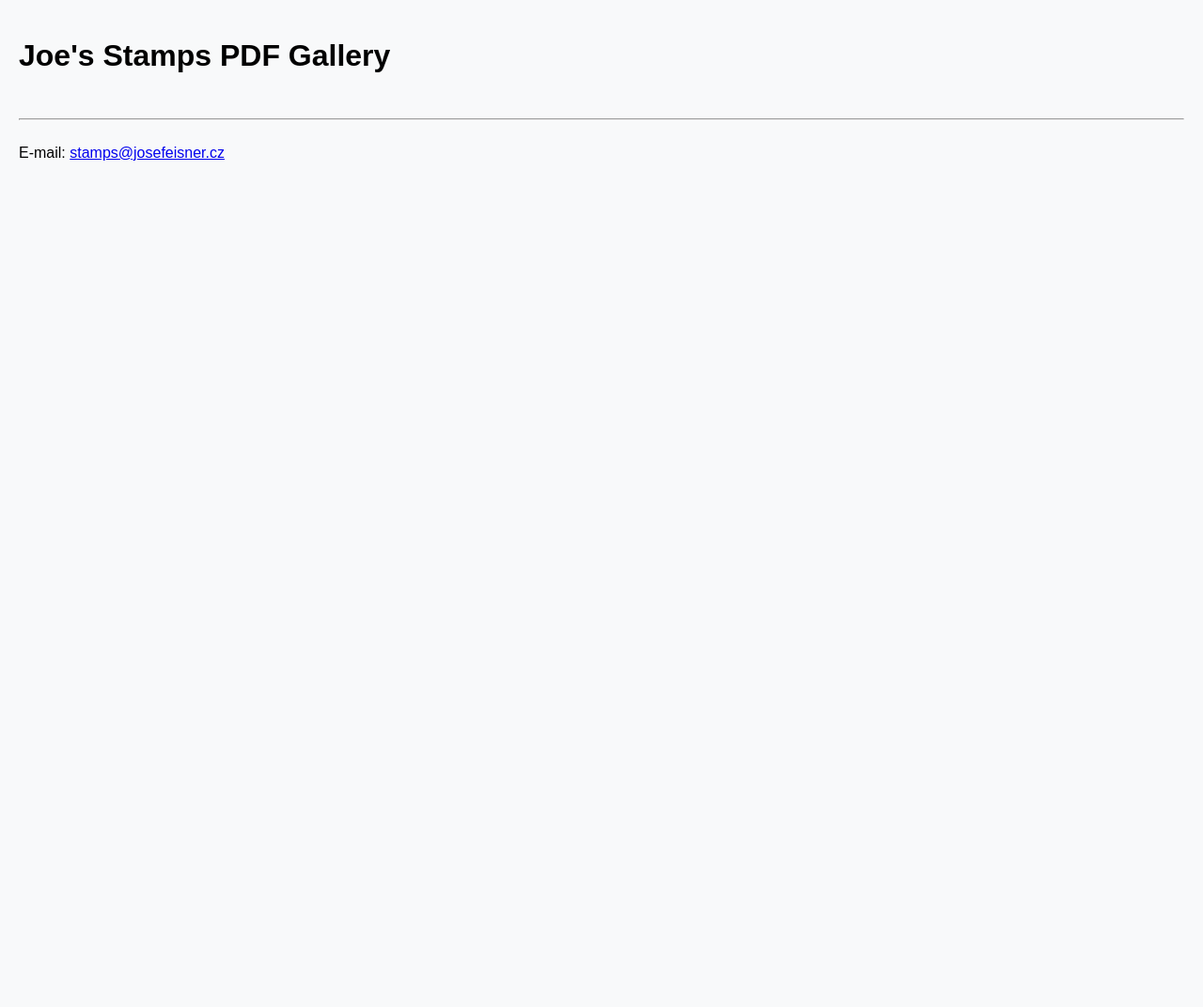
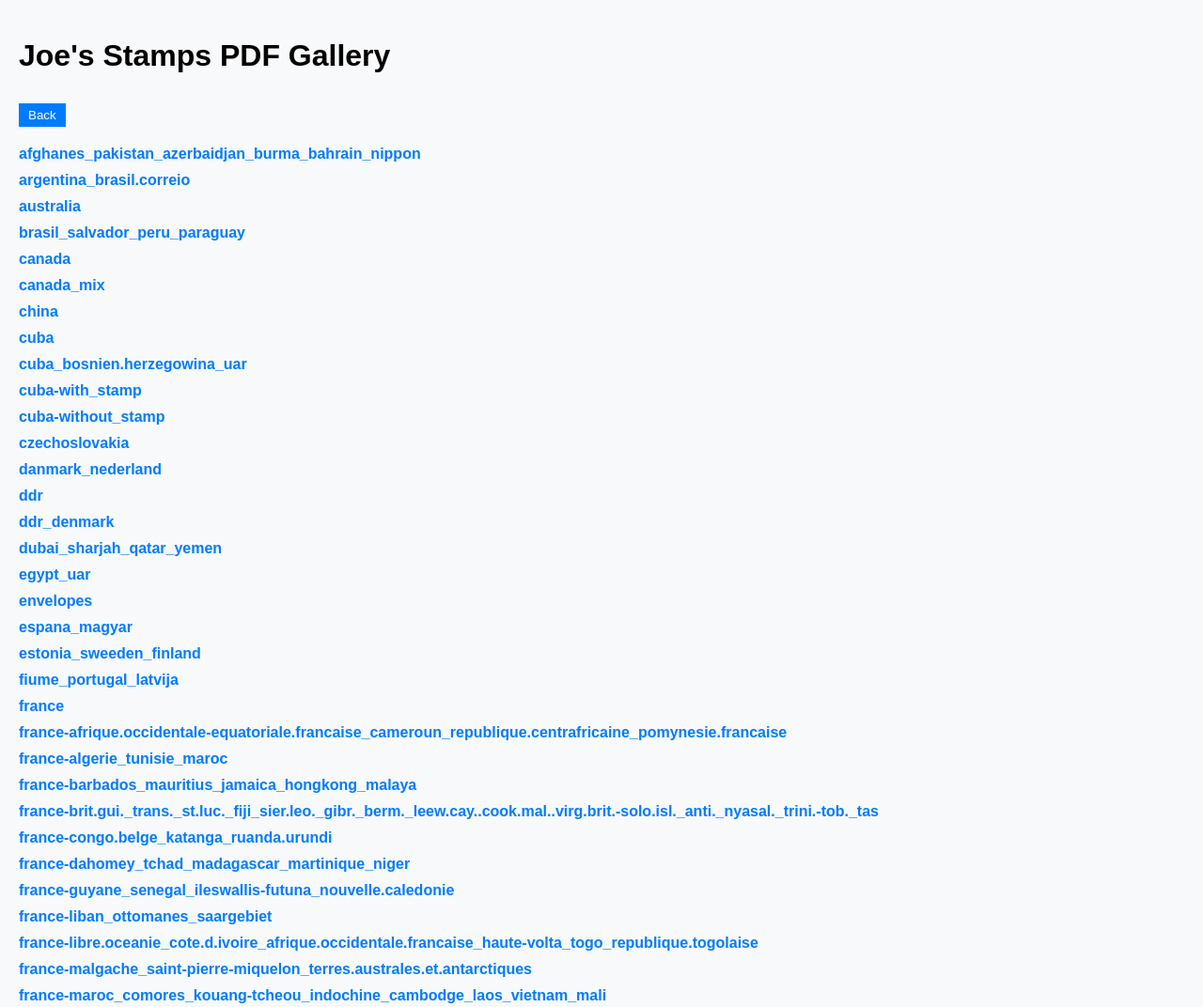
Before and after one commit to josefeisnercz/stamps-pdf, a plain HTML site: page index.html in a window 1280 px wide. Shown: the top 1072 px of the page at 94% size. Before the commit the page ends 800 px from the top, so only its background shows below. Drawn offline with Linux system fonts and the light colour scheme.

Commit message:
Update index.html

```diff
--- a/index.html
+++ b/index.html
@@ -39,7 +39,7 @@
             .then(response => response.json())
             .then(data => {
                 pdfs = data;
-                renderGallery('/stamps-pdf/pdfs/');
+                renderGallery('/pdfs/');
             })
             .catch(error => console.error('Error loading PDF list:', error));
 
```
